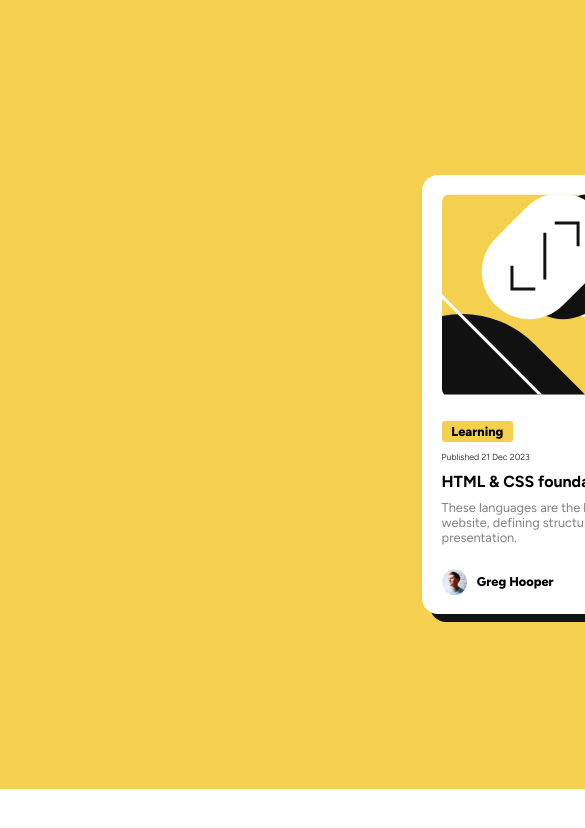
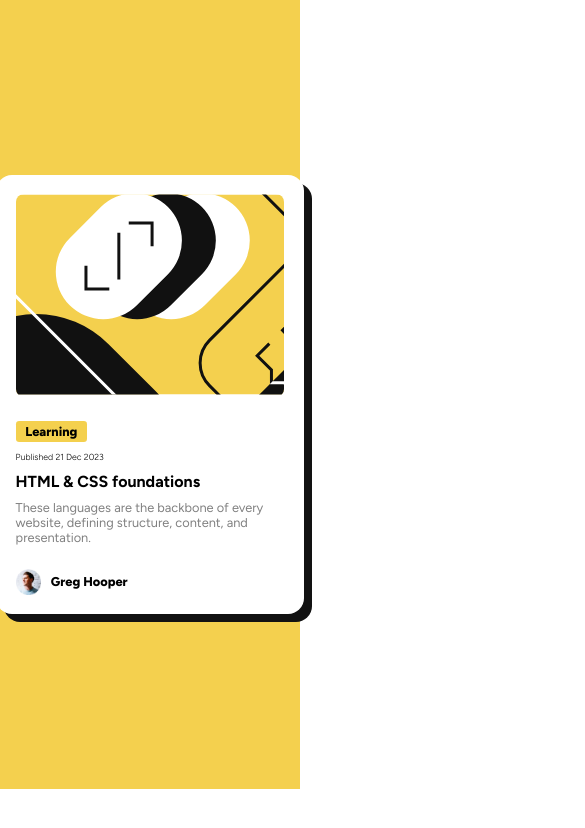
Before and after one commit to Eyobalex/blog-preview-card-challange, a website: page index.html in a window 390 px wide. Shown: the top 828 px of the page, 585 px wide, since content can reach past the window. Drawn offline with Linux system fonts and the light colour scheme.

Commit message:
minor fix

```diff
--- a/sass/main.scss
+++ b/sass/main.scss
@@ -18,7 +18,7 @@
 html {
   font-size: 62.5%;
 
-  @media only screen and (max-width: 575px){
+  @media only screen and (max-width: 575px) {
     font-size: 50%;
   }
   @media only screen and (max-width: 370px) {
@@ -39,11 +39,16 @@ body {
   width: var(--width-desktop);
   background-color: var(--color-primary);
   padding: 21.85rem 0;
+
+  @media only screen and (max-width: 575px) {
+    width: var(--width-mobile);
+  }
 }
 
-p{
+p {
   font-size: 1.6rem;
 }
+
 .card {
 
   background-color: var(--color-white);
@@ -57,12 +62,13 @@ p{
   gap: 24px;
 
   &:focus,
-  &:hover{
-  box-shadow: 16px 16px 0 0 var(--color-black);
+  &:hover {
+    box-shadow: 16px 16px 0 0 var(--color-black);
 
   }
+
   &:focus &__title,
-  &:hover &__title{
+  &:hover &__title {
     color: var(--color-primary);
 
   }
```
Also changed, not shown: css/style.css.
